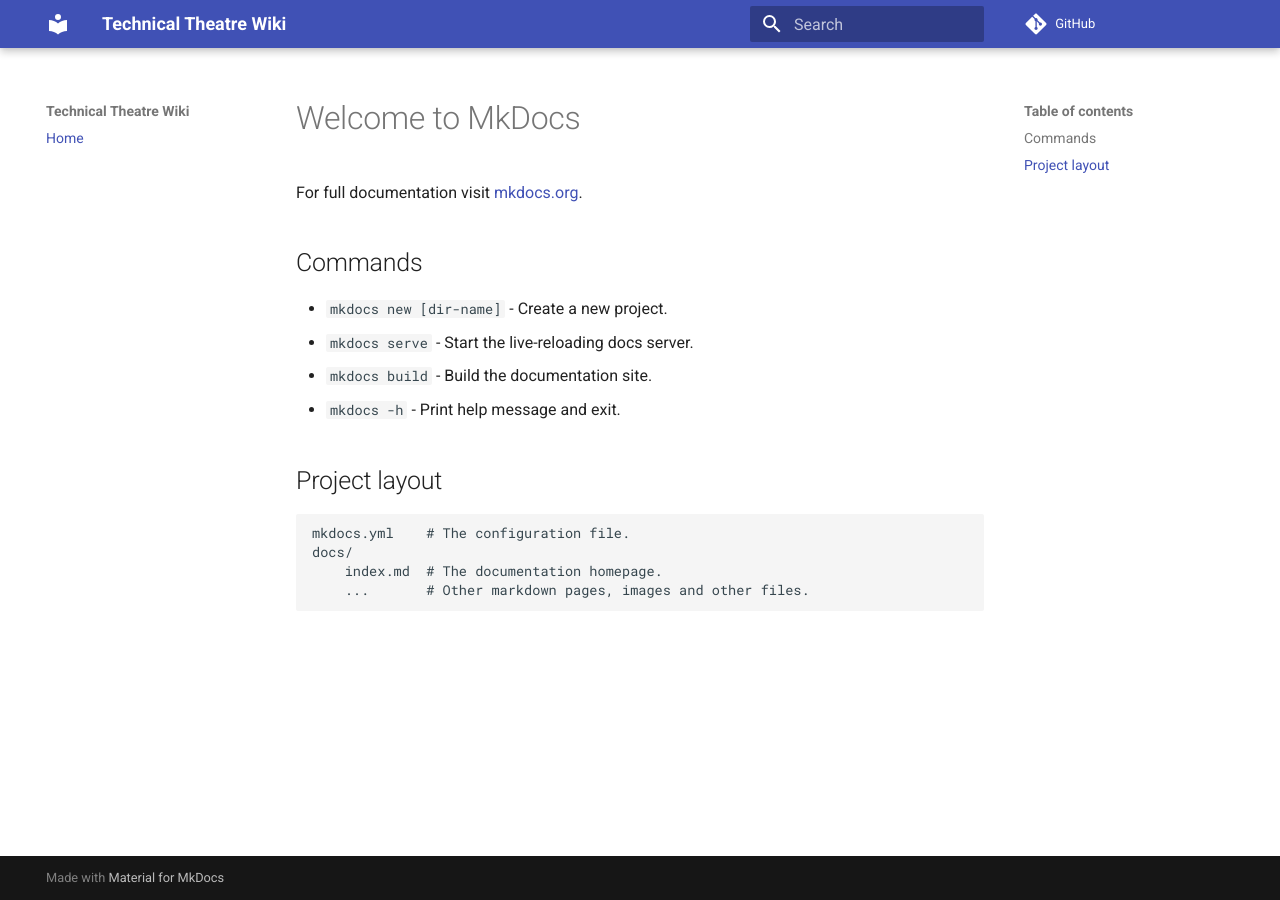
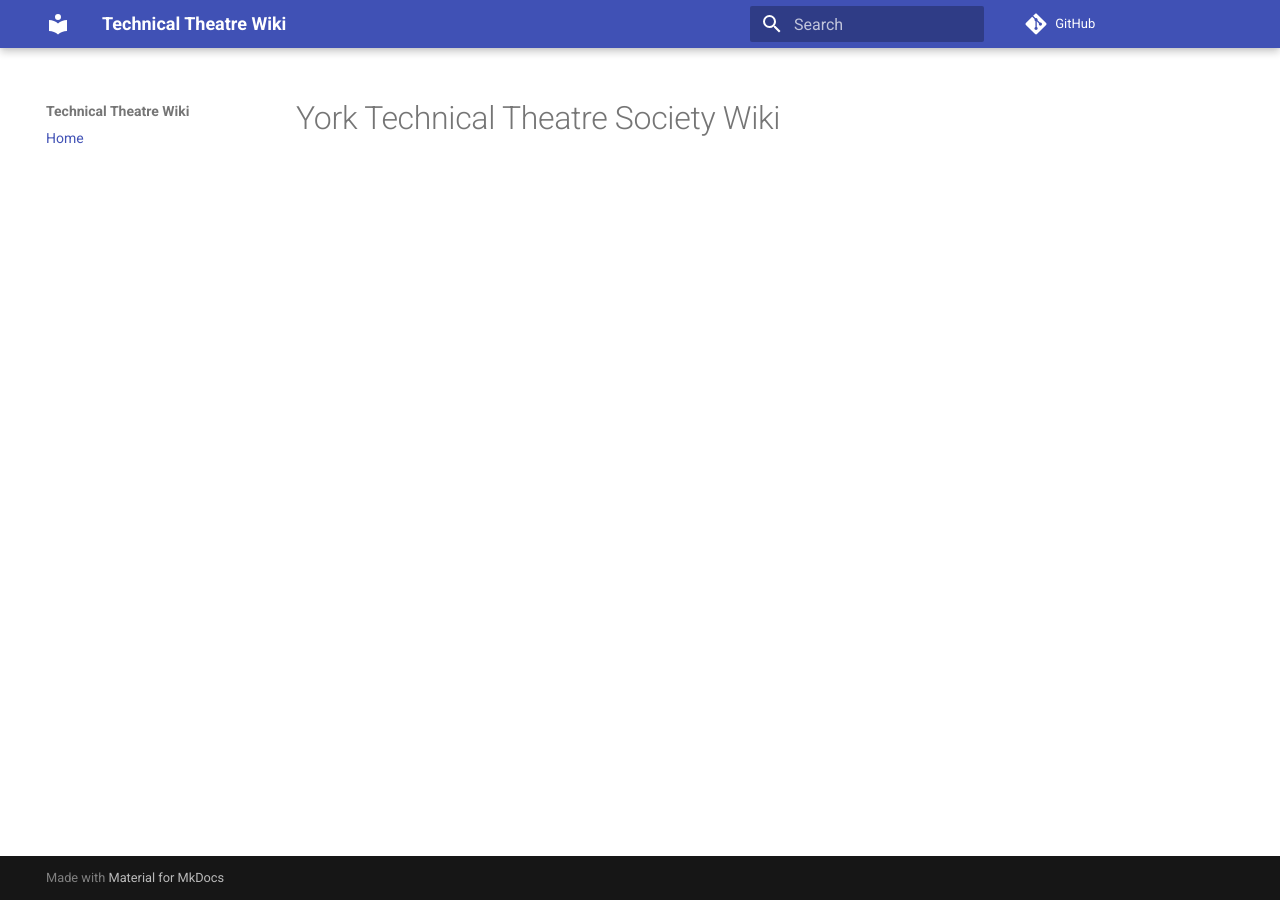
Before and after one commit to yorktechsoc/wiki, an MkDocs documentation site: the page built from docs/index.md, in a window 1280 px wide. Built offline with MkDocs 1.6.1 and Material for MkDocs 9.7.7, drawn with Linux system fonts in a browser that asks for light colours; comment, search, counter and statistics services are not loaded.

Commit message:
Change default page to Wiki

```diff
--- a/docs/index.md
+++ b/docs/index.md
@@ -1,17 +1 @@
-# Welcome to MkDocs
-
-For full documentation visit [mkdocs.org](https://www.mkdocs.org).
-
-## Commands
-
-* `mkdocs new [dir-name]` - Create a new project.
-* `mkdocs serve` - Start the live-reloading docs server.
-* `mkdocs build` - Build the documentation site.
-* `mkdocs -h` - Print help message and exit.
-
-## Project layout
-
-    mkdocs.yml    # The configuration file.
-    docs/
-        index.md  # The documentation homepage.
-        ...       # Other markdown pages, images and other files.
+# York Technical Theatre Society Wiki
```
